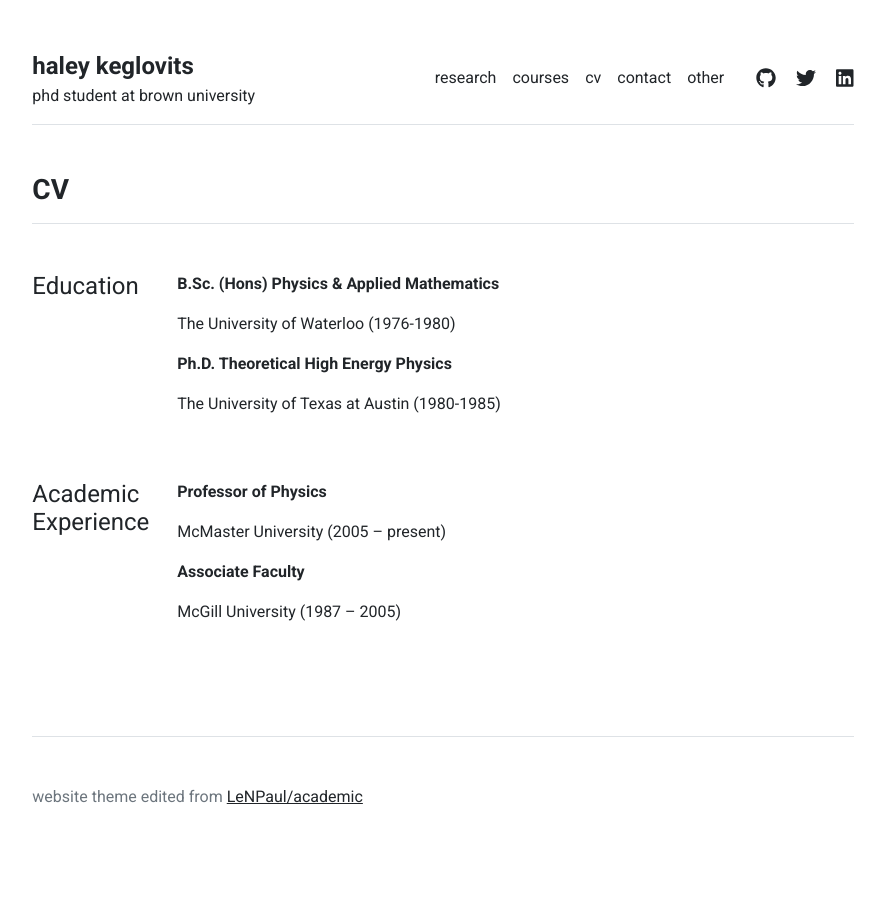
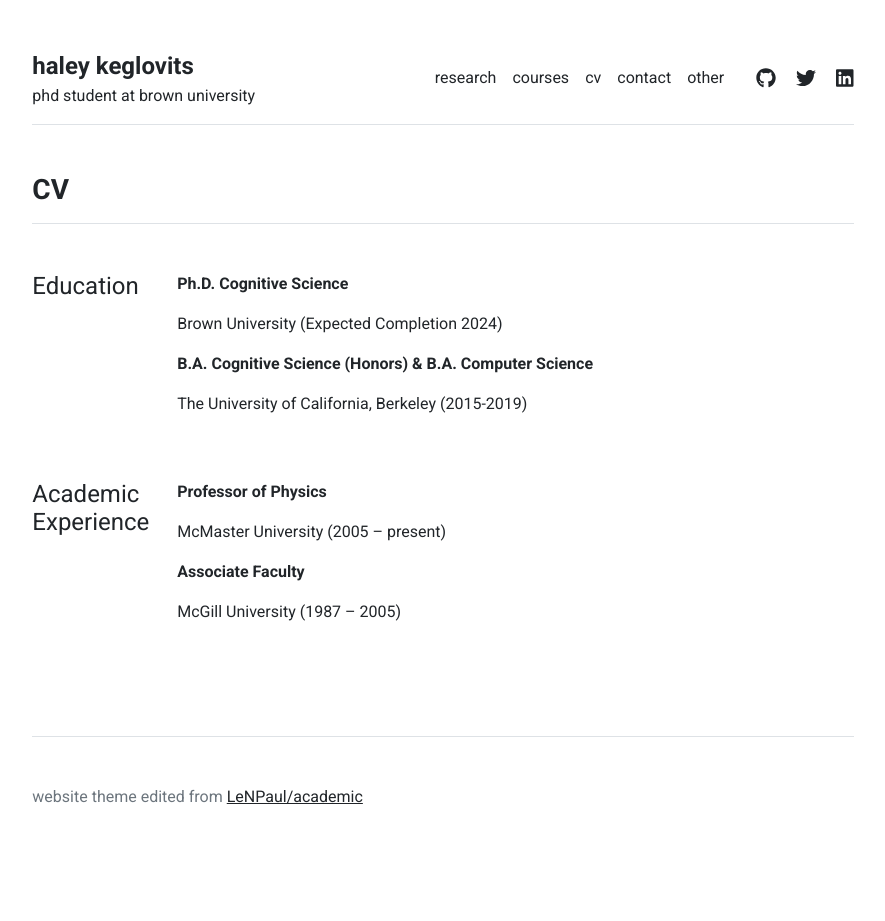
Before and after one commit to haleyk/haleyk.github.io, a Jekyll site: the page built from cv.md, in a window 1280 px wide. Shown: the whole page, without its empty margins (197-1082 px from the left). Built offline with Jekyll 4.4.1, drawn with Linux system fonts in a browser that asks for light colours.

Commit message:
pls update

```diff
--- a/_data/cv/education.yml
+++ b/_data/cv/education.yml
@@ -1,5 +1,5 @@
-- title: 'B.Sc. (Hons) Physics & Applied Mathematics'
-  description: 'The University of Waterloo (1976-1980)'
+- title: 'Ph.D. Cognitive Science'
+  description: 'Brown University (Expected Completion 2024)'
 
-- title: 'Ph.D. Theoretical High Energy Physics'
-  description: 'The University of Texas at Austin (1980-1985)'
+- title: 'B.A. Cognitive Science (Honors) & B.A. Computer Science'
+  description: 'The University of California, Berkeley (2015-2019)'
--- a/_data/research.yml
+++ b/_data/research.yml
@@ -1,3 +1,6 @@
-index:
+publications:
 - {name: 'Badre, D., Bhandari, A., Keglovits, H., & Kikumoto, A. (2021). The dimensionality of neural representations for control. Current Opinion in Behavioral Sciences, 38, 20-28.', url: '/research/badre2021.pdf'}
 - {name: 'Galeano Weber, E. M., Keglovits, H., Fisher, A., & Bunge, S. A. (2020). Insights into visual working memory precision at the feature-and object-level from a hemispheric encoding manipulation. Quarterly Journal of Experimental Psychology, 73(11), 1949-1968.', url: '/research/weber2020.pdf'}
+projects:
+- {name: 'structure of cognitive control representations', info: 'todo description of cog project'}
+- {name: 'measuring representational dimensionality with fmri', info: 'todo description of mri stuff'}
```
Also changed, not shown: _includes/research.html (+9 -2 lines).
